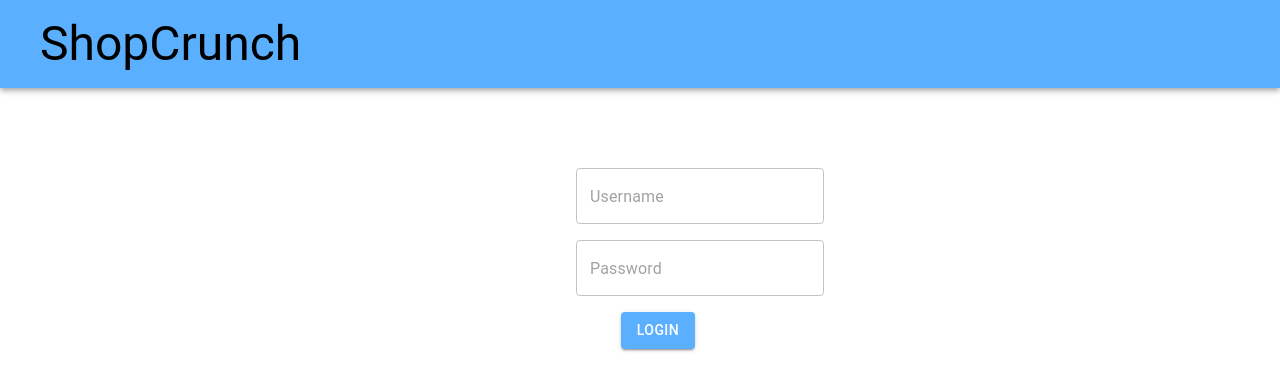
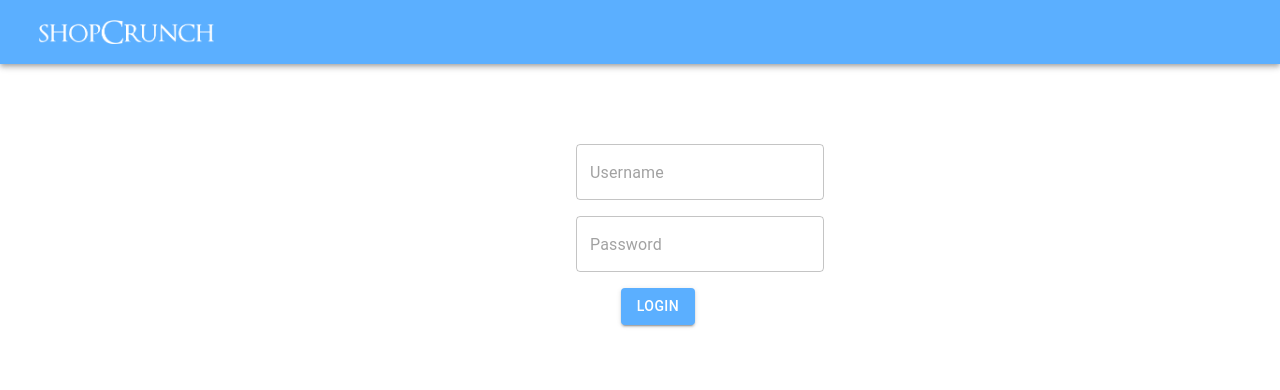
Before and after one commit to param23403/LaunchShopping--ecommerce, a React (Create React App) app in the folder frontend/: page /login in a window 1280 px wide. Shown: the top 390 px of the page. Built offline with nearby package versions, Linux system fonts and the light colour scheme.

Commit message:
fixedFrontend

```diff
--- a/frontend/src/components/Landing/Landing.js
+++ b/frontend/src/components/Landing/Landing.js
@@ -24,7 +24,7 @@ const Landing = () => {
     return(
         <div id="root" style={imageOverlay}>
             <Box sx={{ display: 'flex', justifyContent: 'space-between', borderRadius: 1}}>
-                    <img src={logo} style={{ maxWidth: 175, maxHeight: 50, padding: 15}} alt="logo"></img>
+            <img src={logo} style={{ maxWidth: 175, maxHeight: 50, padding: 15}} alt="logo"></img>
                     <Box>
                         <Link to="/login" style={{textDecoration: "none"}}>
                             <Button variant='contained' style={linkStyle}>Login</Button>
--- a/frontend/src/components/Login/Login.js
+++ b/frontend/src/components/Login/Login.js
@@ -10,6 +10,7 @@ import {
   Button,
 } from "@mui/material";
 import { UserContext } from "../../contexts/UserContext";
+import logo from '../logow.png'
 
 const Login = () => {
   const { user, setUser } = useContext(UserContext);
@@ -23,6 +24,9 @@ const Login = () => {
     color: "black",
     backgroundColor: "#5BAFFF",
   };
+  const landonclick=()=>{
+    navigate('/')
+  }
   const getCreds = () => {
     fetch("http://localhost:9000/shopping/usernames")
       .then((res) => res.json())
@@ -32,7 +36,7 @@ const Login = () => {
               console.log("Username correct");
             if (data.result[i].password === password) {
               setUser(data.result[i].id);
-              navigate("/home");
+              navigate("/shopping");
             }
           }
         }
@@ -43,9 +47,7 @@ const Login = () => {
       <Box sx={{ flexGrow: 1 }}>
         <AppBar position="static">
           <Toolbar style={{ backgroundColor: "#5BAFFF" }}>
-            <Typography variant="h3" component="div" style={linkStyle}>
-              ShopCrunch
-            </Typography>
+          <img src={logo} onClick={landonclick} style={{ maxWidth: 175, maxHeight: 50, padding: 15}} alt="logo"></img>
           </Toolbar>
         </AppBar>
       </Box>
--- a/frontend/src/components/Navbar/Navbar.js
+++ b/frontend/src/components/Navbar/Navbar.js
@@ -7,7 +7,7 @@ import Typography from '@mui/material/Typography';
 import Button from '@mui/material/Button';
 import { useNavigate } from "react-router-dom";
 import './Navbar.css'
-
+import logo from '../logow.png'
 const Navbar = (props) => {
      let navigate = useNavigate();
 
@@ -30,7 +30,7 @@ const Navbar = (props) => {
     const linkStyle = {
         margin: "1rem",
         textDecoration: "none",
-        color: 'black'
+        color: 'white'
     };
 
     return (
@@ -38,9 +38,7 @@ const Navbar = (props) => {
         <Box sx={{ flexGrow: 1 }}>
             <AppBar position="static">
                 <Toolbar style={{backgroundColor: "#5BAFFF"}}>
-                    <Typography variant="h3" component="div"style={linkStyle}>
-                        ShopCrunch
-                    </Typography>
+                <img src={logo} style={{ maxWidth: 175, maxHeight: 50, padding: 15}} alt="logo"></img>
                         <Link to='/shopping'style={linkStyle}><Button color="inherit"  onClick={shoppingOnClick}>Shop</Button></Link>
                         <Link to='/cart'style={linkStyle}><Button color="inherit" onClick={cartOnClick}>Cart</Button></Link>
                         <Link to ='/account'style={linkStyle}><Button color="inherit" onClick={accountOnClick}>Account</Button></Link>
```
Also changed, not shown: frontend/src/components/logow.png (added).
